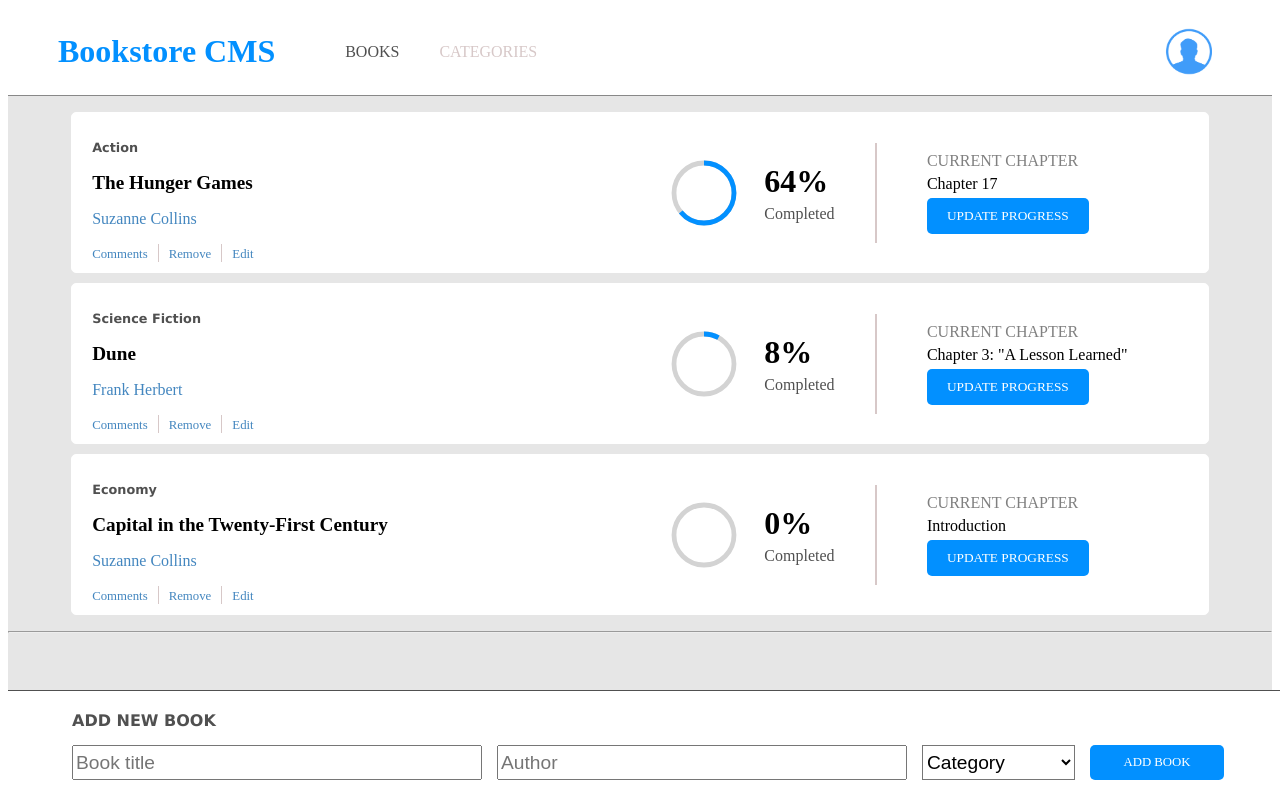
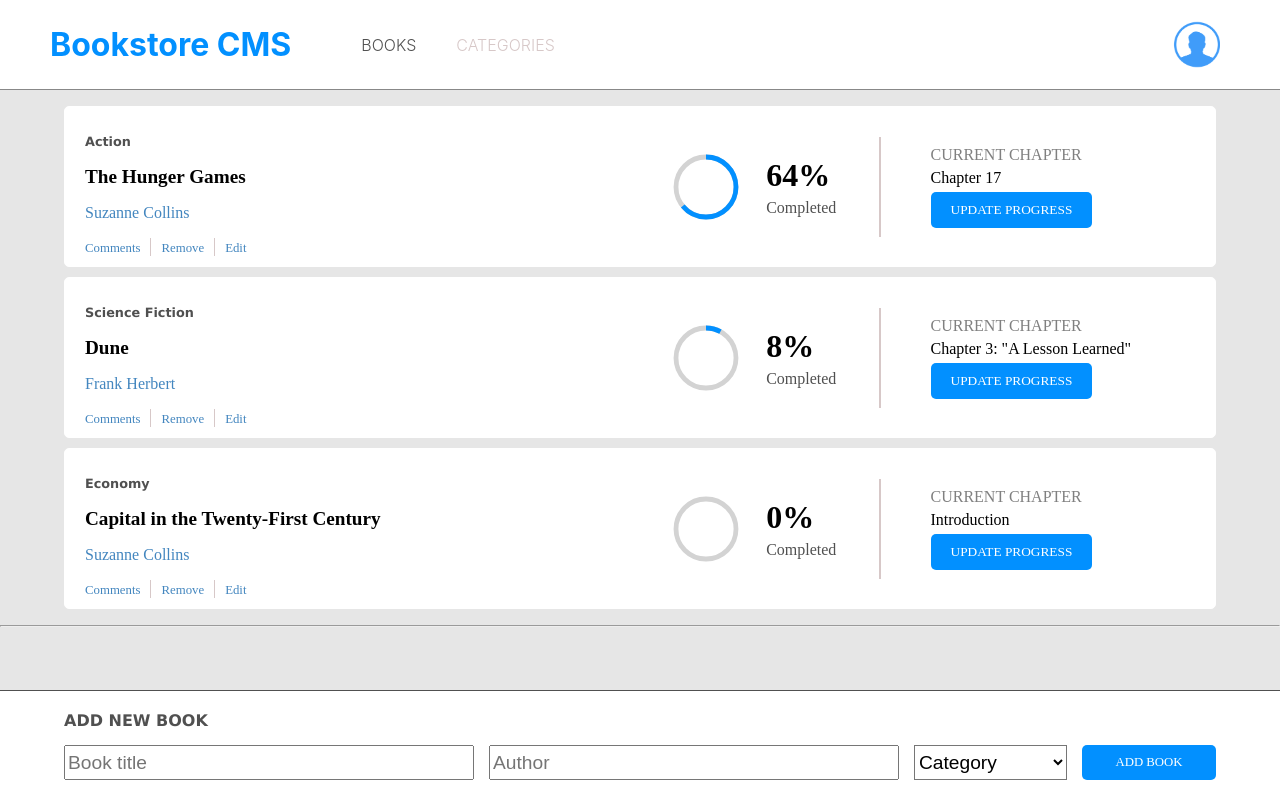
Before and after one commit to eduardosancho/bookstore, a React (Create React App) app: page / in a window 1280 px wide. Built offline with nearby package versions, Linux system fonts and the light colour scheme; no server answers.

Commit message:
recover index.css

```diff
--- /dev/null
+++ b/src/index.css
@@ -0,0 +1,17 @@
+body {
+  margin: 0;
+  font-family:
+    -apple-system,
+    BlinkMacSystemFont,
+    'Segoe UI',
+    'Roboto',
+    'Oxygen',
+    'Ubuntu',
+    'Cantarell',
+    'Fira Sans',
+    'Droid Sans',
+    'Helvetica Neue',
+    sans-serif;
+  -webkit-font-smoothing: antialiased;
+  -moz-osx-font-smoothing: grayscale;
+}
--- a/src/index.js
+++ b/src/index.js
@@ -1,6 +1,7 @@
 import React from 'react';
 import ReactDOM from 'react-dom';
 import { Provider } from 'react-redux';
+import './index.css';
 import App from './App';
 import store from './redux/configureStore';
 
```
